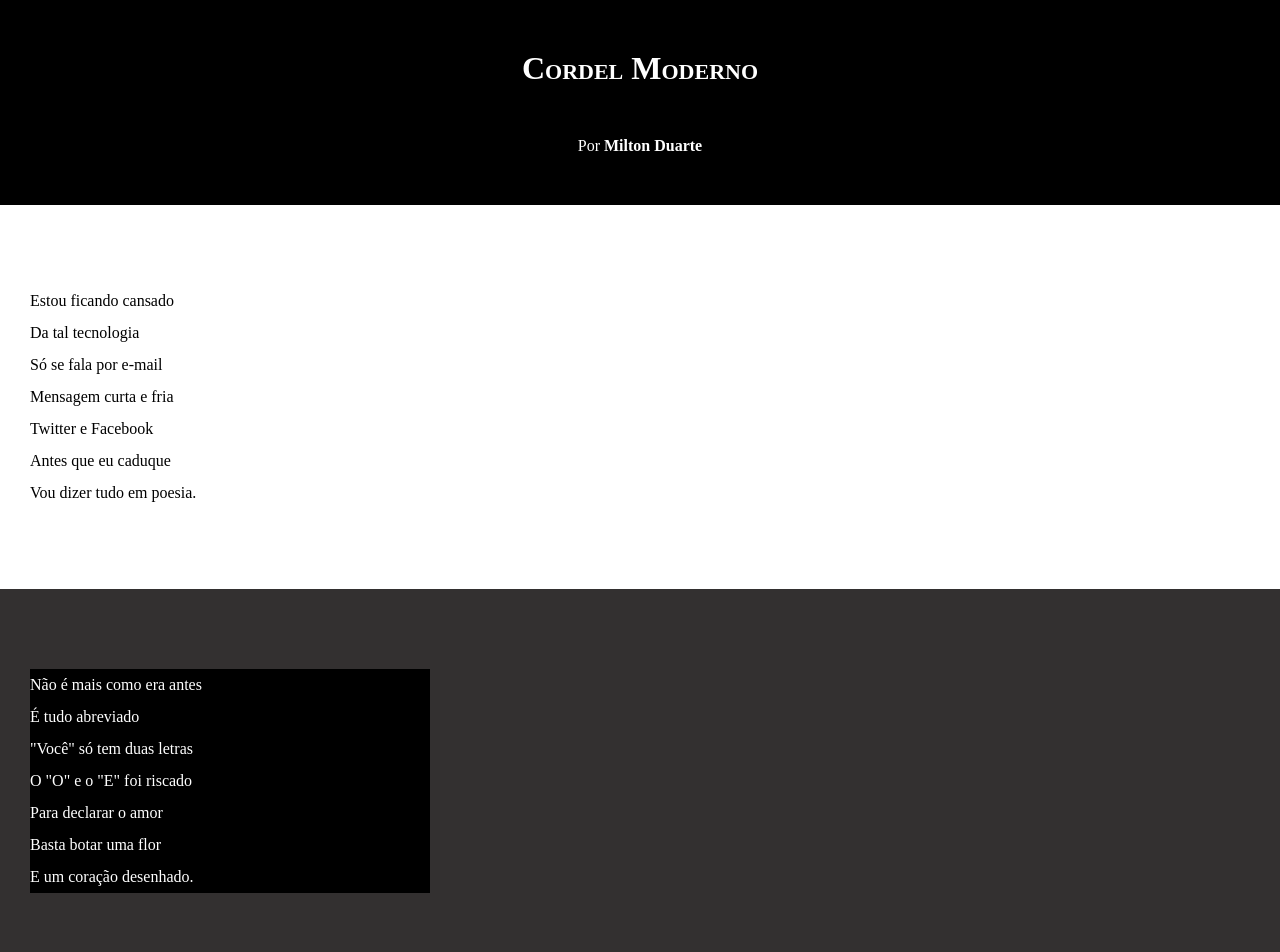
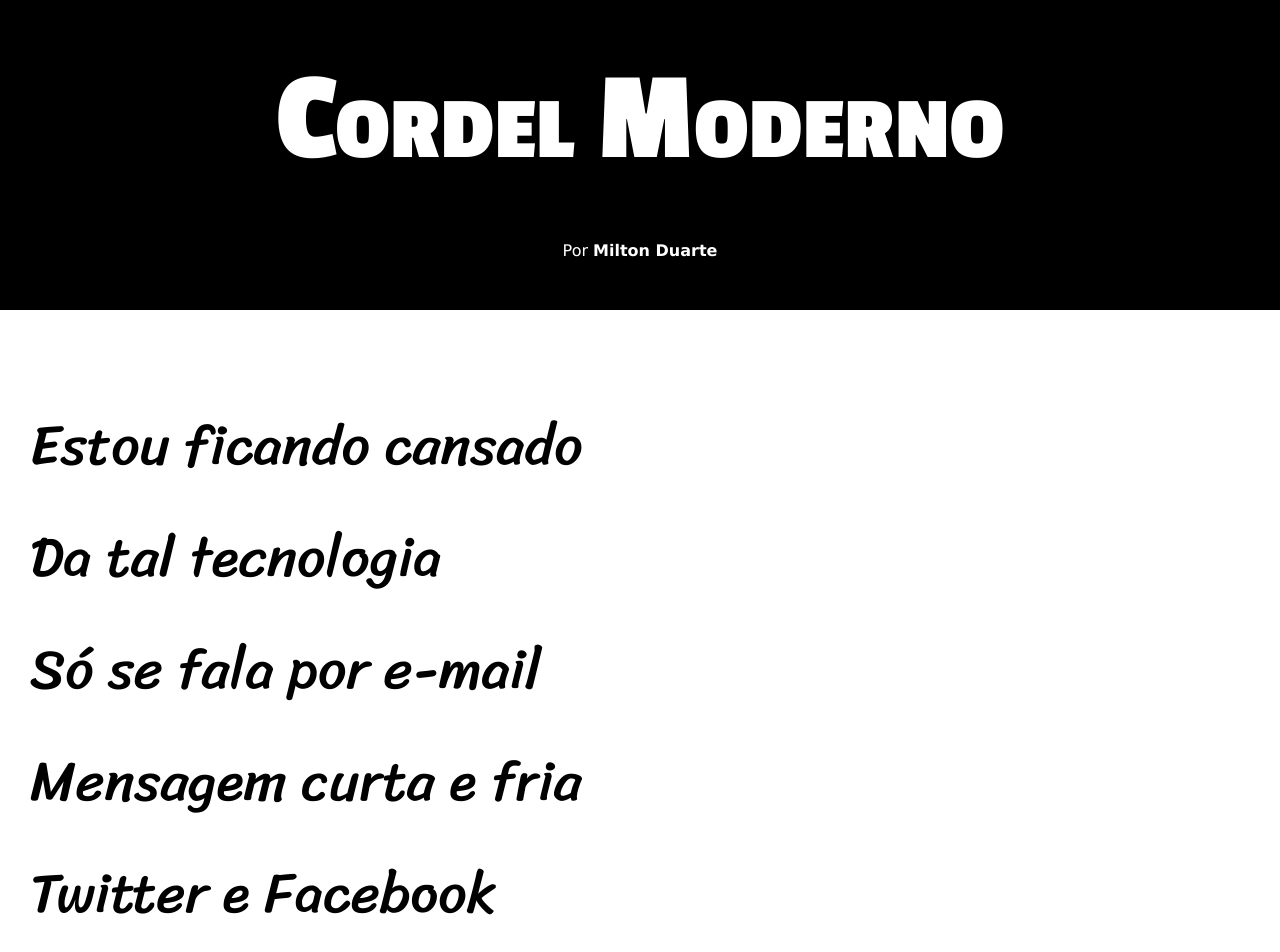
Before and after one commit to KennedyDjalma/html-css, a plain HTML site: page desafio/d012/index.html in a window 1280 px wide. Shown: the top 952 px of the page. Drawn offline with Linux system fonts and the light colour scheme.

Commit message:
atualização do estilo

```diff
--- a/desafio/d012/style.css
+++ b/desafio/d012/style.css
@@ -1,13 +1,50 @@
+@charset "UTF-8";
 
+@import url('https://fonts.googleapis.com/css2?family=Passion+One:wght@400;700;900&display=swap');
+
+@import url('https://fonts.googleapis.com/css2?family=Passion+One:wght@400;700;900&family=Sriracha&display=swap');
+
+:root {
+    --fonte1: verdana, geneva, tahoma, sans-serif;
+    --fonte2: "Passion One", sans-serif;
+    --fonte3: "Sriracha", cursive;
+}
+
+/* .sriracha-regular {
+    font-family: "Sriracha", cursive;
+    font-weight: 400;
+    font-style: normal;
+  }
+
+  .passion-one-regular {
+    font-family: "Passion One", sans-serif;
+    font-weight: 400;
+    font-style: normal;
+  }
+
+  .passion-one-bold {
+    font-family: "Passion One", sans-serif;
+    font-weight: 700;
+    font-style: normal;
+  }
+
+  .passion-one-black {
+    font-family: "Passion One", sans-serif;
+    font-weight: 900;
+    font-style: normal;
+  }
+   */
 
 * {
     margin: 0px;
     padding: 0px;
+    font-size: 1em;
 }
 
 html, body {
     min-height: 100vh;
     background-color: darkgray;
+    font-family: var(--fonte1);
 }
 
 header {
@@ -18,8 +55,10 @@ header {
 
 header > h1 {
     padding: 50px;
-   /* text-transform: uppercase;  usar letras maiusculas */
+    /* text-transform: uppercase;  usar letras maiusculas */
     font-variant: small-caps;
+    font-family: var(--fonte2);
+    font-size: 10vw; /* 10% da tela */
 }
 /*  */
 
@@ -42,6 +81,8 @@ section {
     padding-bottom: 10vh;
     line-height: 2em;
     padding-left: 30px;
+    font-family: var(--fonte3);
+    font-size: 3.5em; /* 4.5% da tela */
 }
 
 section.normal {
@@ -55,7 +96,8 @@ section.imagem {
 }
 
 section.imagem >p {
-    width: 400px;
+    display: inline-block; /* caixa adapta ao conteudo */
+    padding: 5px;
     background-color: rgb(0, 0, 0.253);
 }
 
```
